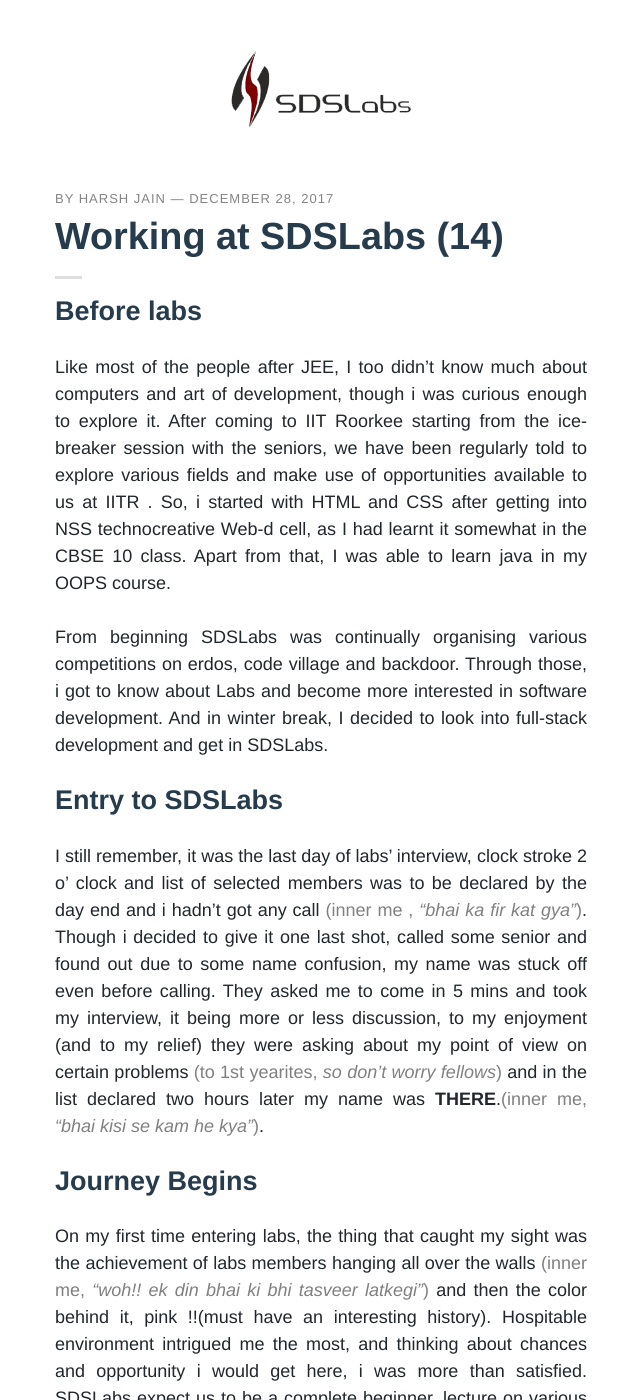
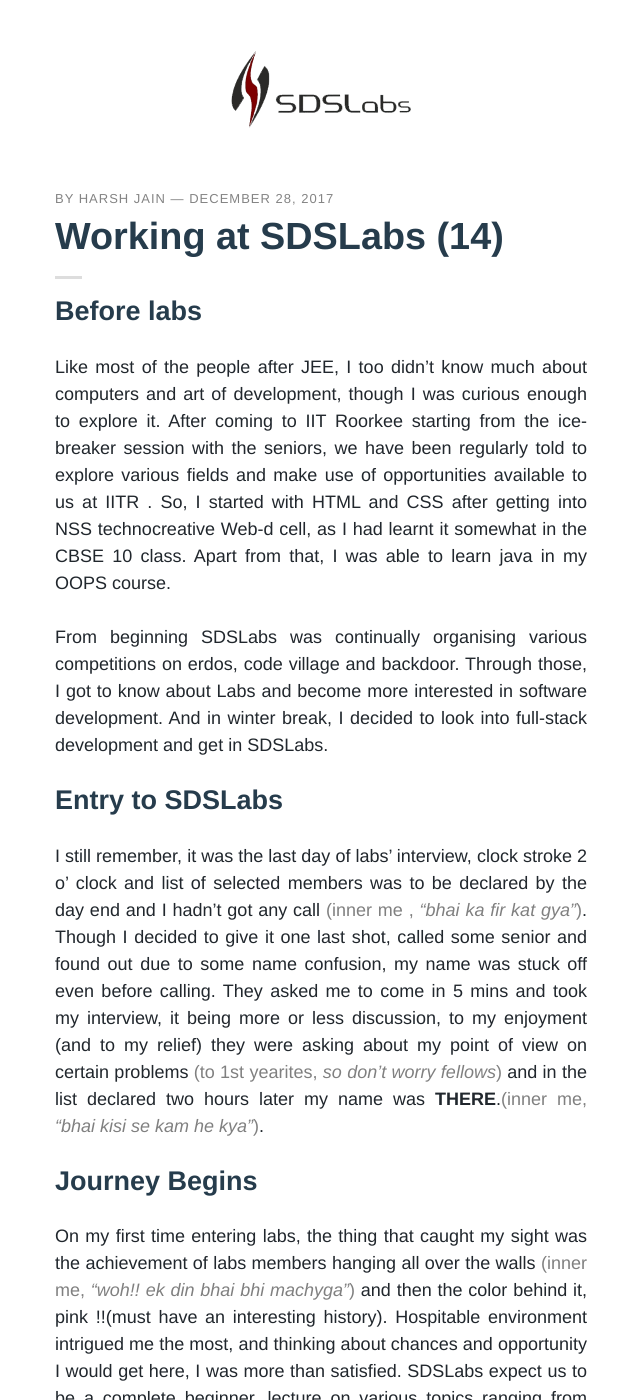
Before and after one commit to sdslabs/sdslabs.github.com, a Jekyll site: the page built from _posts/2017/2017-12-28-working-at-sdslabs-14.md, in a window 1280 px wide and 1400 px high. Shown: the whole window, without its empty margins (319-959 px from the left). Built offline with Jekyll 4.4.1, drawn with Linux system fonts in a browser that asks for light colours; some web fonts are replaced; comment, search, counter and statistics services are not loaded; some of the changed text lies outside the part shown.

Commit message:
Add pic and minor corrections

```diff
--- a/_posts/2017/2017-12-28-working-at-sdslabs-14.md
+++ b/_posts/2017/2017-12-28-working-at-sdslabs-14.md
@@ -9,19 +9,19 @@ author:
 
 ## Before labs
 
-Like most of the people after JEE, I too didn't know much about computers and art of development, though i was curious enough to explore it. After coming to IIT Roorkee starting from the ice-breaker session with the seniors, we have been regularly told  to explore various fields and make use of opportunities available to us at IITR . So, i started with HTML and CSS after getting into NSS technocreative Web-d cell, as I had learnt it somewhat in the CBSE 10 class. Apart from that, I was able to learn java in my OOPS course.
+Like most of the people after JEE, I too didn't know much about computers and art of development, though I was curious enough to explore it. After coming to IIT Roorkee starting from the ice-breaker session with the seniors, we have been regularly told  to explore various fields and make use of opportunities available to us at IITR . So, I started with HTML and CSS after getting into NSS technocreative Web-d cell, as I had learnt it somewhat in the CBSE 10 class. Apart from that, I was able to learn java in my OOPS course.
 
-From beginning SDSLabs was continually organising various competitions on erdos, code village and backdoor. Through those, i got to know about Labs and become more interested in software development. And in winter break, I decided to look into full-stack development  and get in SDSLabs.
+From beginning SDSLabs was continually organising various competitions on erdos, code village and backdoor. Through those, I got to know about Labs and become more interested in software development. And in winter break, I decided to look into full-stack development  and get in SDSLabs.
 
 ## Entry to SDSLabs
 
-I still remember, it was the last day of labs' interview, clock stroke 2 o’ clock and list of selected members was to be declared by the day end and i hadn't got any call <span style="color:grey">(inner me , _"bhai ka fir kat gya"_)</span>. Though i decided to give it one last shot, called some senior and found out due to some name confusion, my name was stuck off even before calling. They asked me to come in 5 mins and took my interview, it being more or less discussion, to my enjoyment (and to my relief) they were asking about my point of view on certain problems <span style="color:grey">(to 1st yearites, _so don't worry fellows_)</span> and in the  list declared two hours later my name was __THERE__.<span style="color:grey">(inner me, _"bhai kisi se kam he kya"_)</span>.
+I still remember, it was the last day of labs' interview, clock stroke 2 o’ clock and list of selected members was to be declared by the day end and I hadn't got any call <span style="color:grey">(inner me , _"bhai ka fir kat gya"_)</span>. Though I decided to give it one last shot, called some senior and found out due to some name confusion, my name was stuck off even before calling. They asked me to come in 5 mins and took my interview, it being more or less discussion, to my enjoyment (and to my relief) they were asking about my point of view on certain problems <span style="color:grey">(to 1st yearites, _so don't worry fellows_)</span> and in the  list declared two hours later my name was __THERE__.<span style="color:grey">(inner me, _"bhai kisi se kam he kya"_)</span>.
 
 ## Journey Begins
 
-On my first time entering labs, the thing that caught my sight was the achievement of labs members hanging all over the walls <span style="color:grey">(inner me, _"woh!! ek din bhai ki bhi tasveer latkegi"_)</span> and then the color behind it, pink !!(must  have an  interesting history). Hospitable environment intrigued me the most, and  thinking about chances and opportunity i would get here, i was more than satisfied. SDSLabs expect us to be a complete beginner, lecture on various topics ranging from html css to networking to current blooming fields like bitcoins and blockchain are held, and scrutiny over these is even more valuable. Projects also help in regularly applying it. During that time in february, microsoft organised "code.fun.do" my first hackathon, with some help of senior and sleepless night, a full blown application was ready. That encounter with new technologies , developing application and it's delivering was astounding.
+On my first time entering labs, the thing that caught my sight was the achievement of labs members hanging all over the walls <span style="color:grey">(inner me, _"woh!! ek din bhai bhi machyga"_)</span> and then the color behind it, pink !!(must  have an  interesting history). Hospitable environment intrigued me the most, and  thinking about chances and opportunity I would get here, I was more than satisfied. SDSLabs expect us to be a complete beginner, lecture on various topics ranging from html css to networking to current blooming fields like bitcoins and blockchain are held, and scrutiny over these is even more valuable. Projects also help in regularly applying it. During that time in february, microsoft organised "code.fun.do" my first hackathon, with some help of senior and sleepless night, a full blown application was ready. That encounter with new technologies , developing application and it's delivering was astounding.
 
-Labs is at its peak when most of the members are there, that makes the  whole atmosphere  very energetic, and the bombarding of knowledge makes u stay without realizing time. Often i had to return at 2-3 o'clock (and fellows, its A.M.) and sometimes even spent the night over there. One of my favorite nights is when we conducted the internal hackathon to develop some of our own applications, get to work in team and that trifling competition, including the most entertaining part  of flying kira's drone.
+Labs is at its peak when most of the members are there, that makes the  whole atmosphere  very energetic, and the bombarding of knowledge makes u stay without realizing time. Often I had to return at 2-3 o'clock (and fellows, its A.M.) and sometimes even spent the night over there. One of my favorite nights is when we conducted the internal hackathon to develop some of our own applications, get to work in team and that trifling competition, including the most entertaining part  of flying kira's drone.
 
 Often we fight for most time spent and activity in labs as somethings are worth fighting for. Sometimes, gyan sessions from seniors  are necessary for making ourselves motivated. Resources and direction provided by them helps in making the best use of time. Following reddit, hackernews and medium has become a part of my daily routine. Without even realising, I have gaining so much from labs each day that such progress couldn't be possible anywhere else ( and I Mean Genuinely).
 
```
Also changed, not shown: other parts of _posts/2017/2017-12-28-working-at-sdslabs-14.md (+2 -1 lines), images/posts/trip2017.jpg (added).
